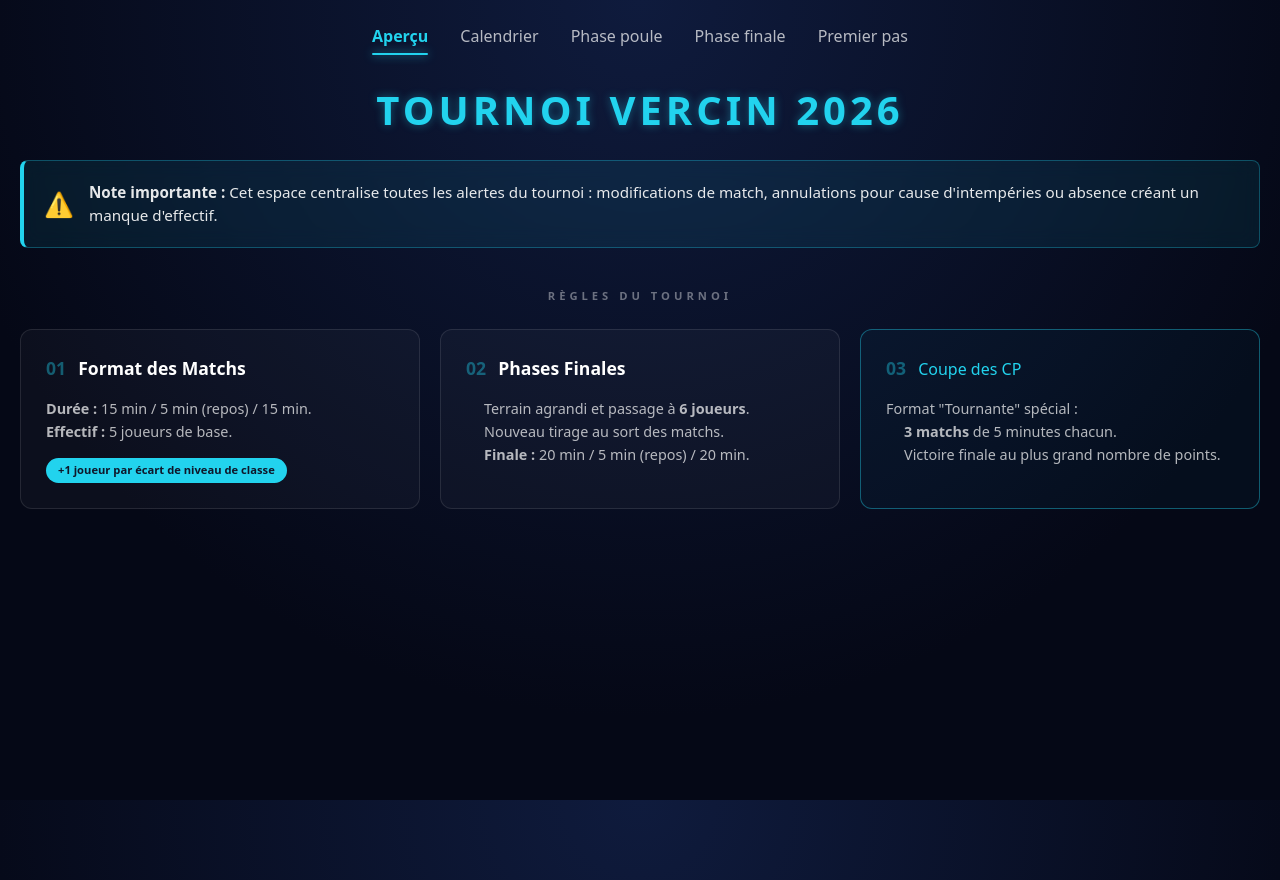
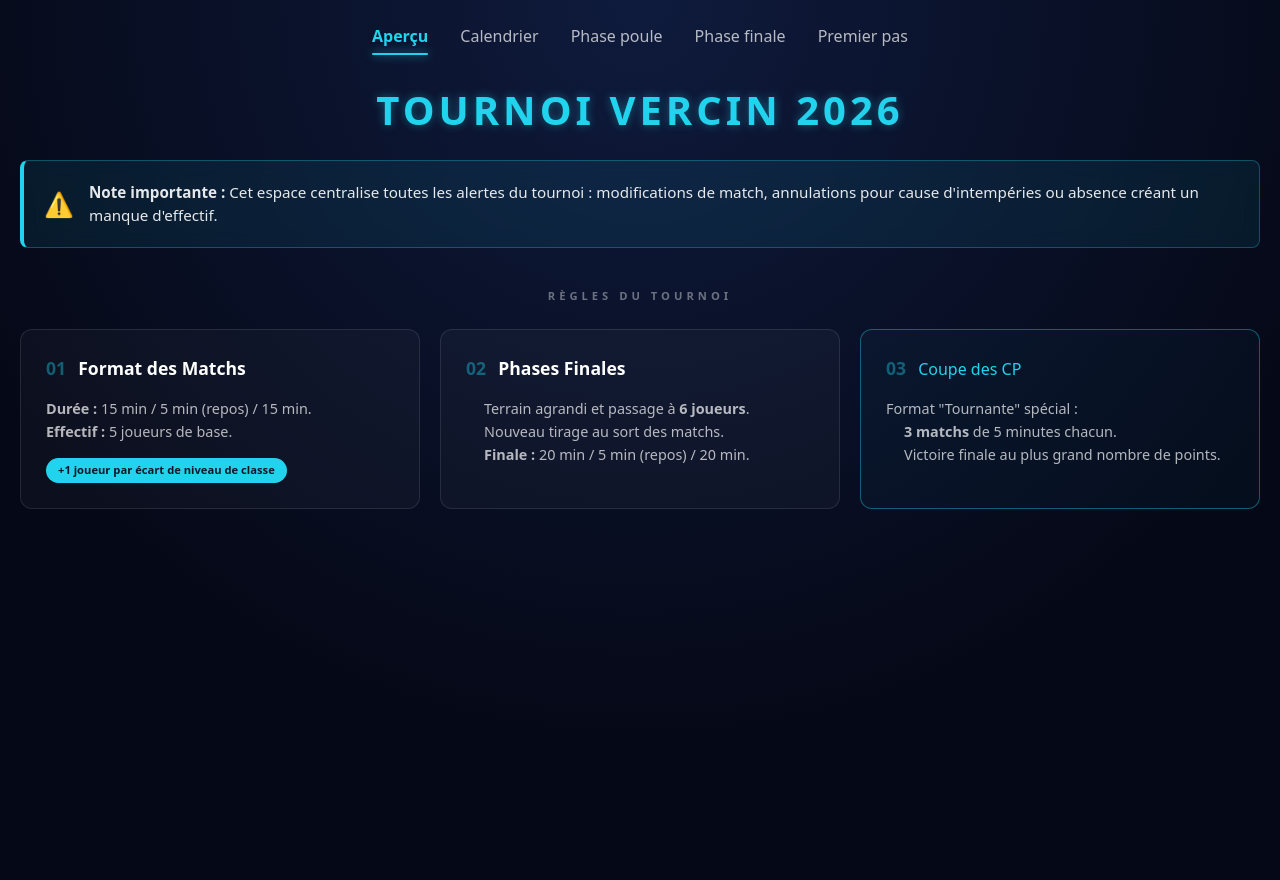
Before and after one commit to RayaneO18/Tournament, a Next.js app: page / in a window 1280 px wide. Built offline with nearby package versions, Linux system fonts and the light colour scheme.

Commit message:
fix erreur qui empeche l'actualisation de la page par le scroll

```diff
--- a/app/globals.css
+++ b/app/globals.css
@@ -3,22 +3,17 @@
 @tailwind utilities;
 
 html {
+  overscroll-behavior-y: contain;
   background-color: #050816;
-  overscroll-behavior: none;
 }
 
-/* Background général */
 body {
   margin: 0;
-  /* On met le gradient en 'fixed' pour qu'il ne bouge pas si on tire sur la page */
-  background: radial-gradient(circle at top, #0f1b3d, #050816 70%) no-repeat fixed;
+  background: radial-gradient(circle at top, #0f1b3d, #050816 70%);
   color: white;
   min-height: 100vh;
-  /* Empêche le scroll horizontal */
   overflow-x: hidden;
-  /* Permet le scroll vertical propre */
-  overflow-y: auto;
-  /* Optionnel : lisse le scroll sur iOS */
+  /* On s'assure que le scroll est fluide */
   -webkit-overflow-scrolling: touch;
 }
 
```
